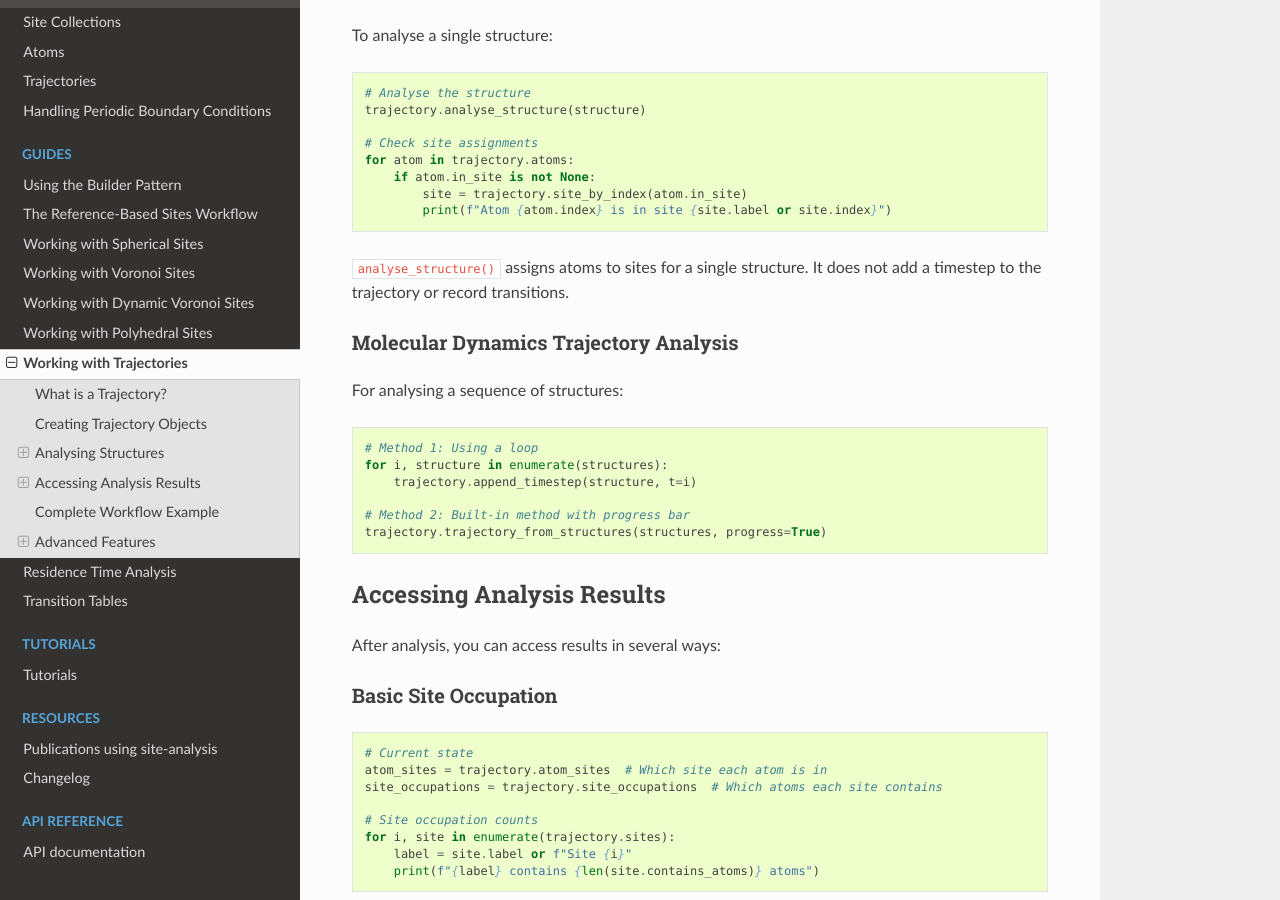
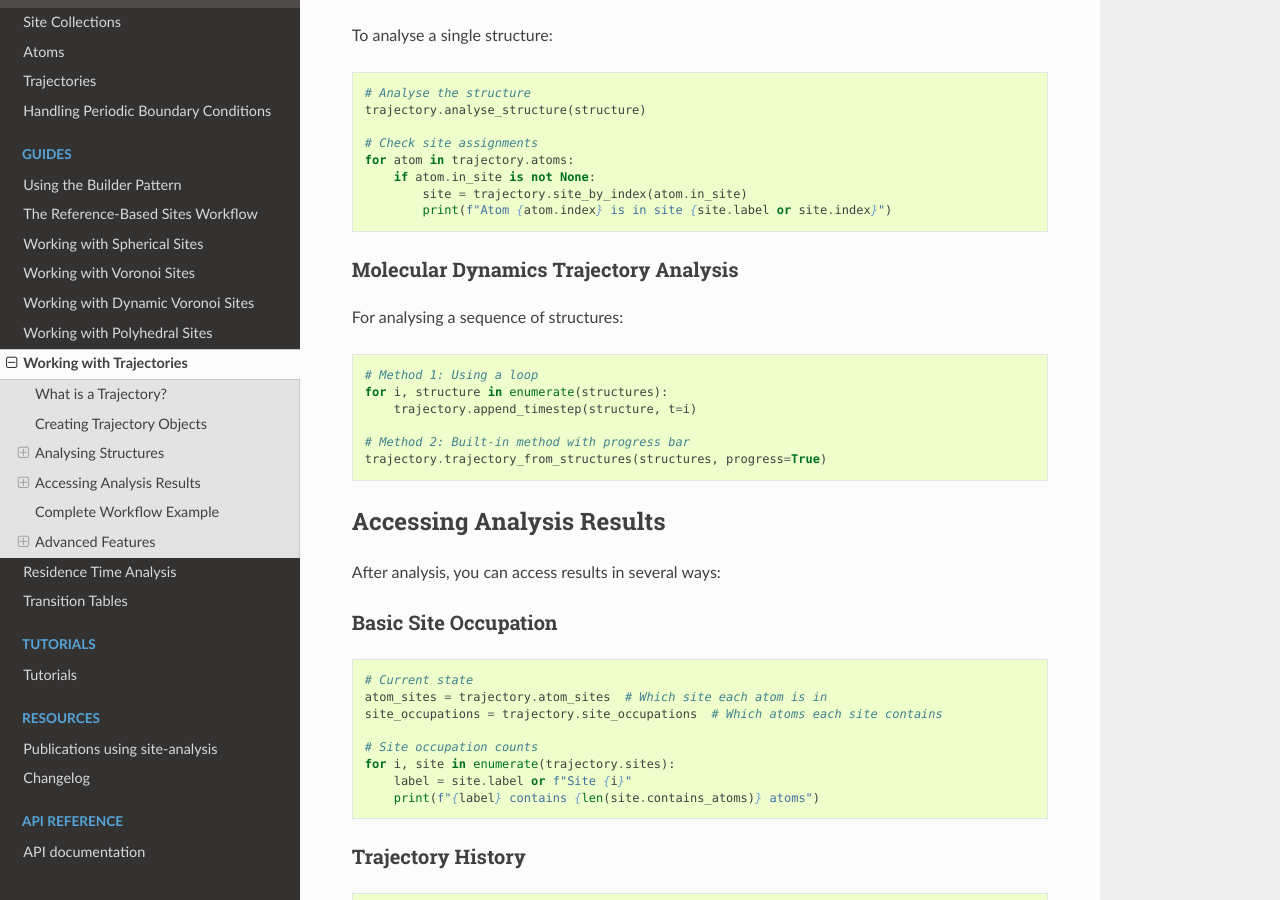
Before and after one commit to bjmorgan/site-analysis, a Sphinx documentation site: the page built from docs/source/guides/trajectories.md, in a window 1280 px wide and 900 px high, scrolled down 1380 px. Built offline with Sphinx 7.4.7 and the Read the Docs theme 3.1.0, drawn with Linux system fonts in a browser that asks for light colours.

Commit message:
Remove redundant note from Single Structure Analysis guide section

````diff
--- a/docs/source/guides/trajectories.md
+++ b/docs/source/guides/trajectories.md
@@ -67,8 +67,6 @@ for atom in trajectory.atoms:
         site = trajectory.site_by_index(atom.in_site)
         print(f"Atom {atom.index} is in site {site.label or site.index}")
 ```
-
-`analyse_structure()` assigns atoms to sites for a single structure. It does not add a timestep to the trajectory or record transitions.
 
 ### Molecular Dynamics Trajectory Analysis
 
````
